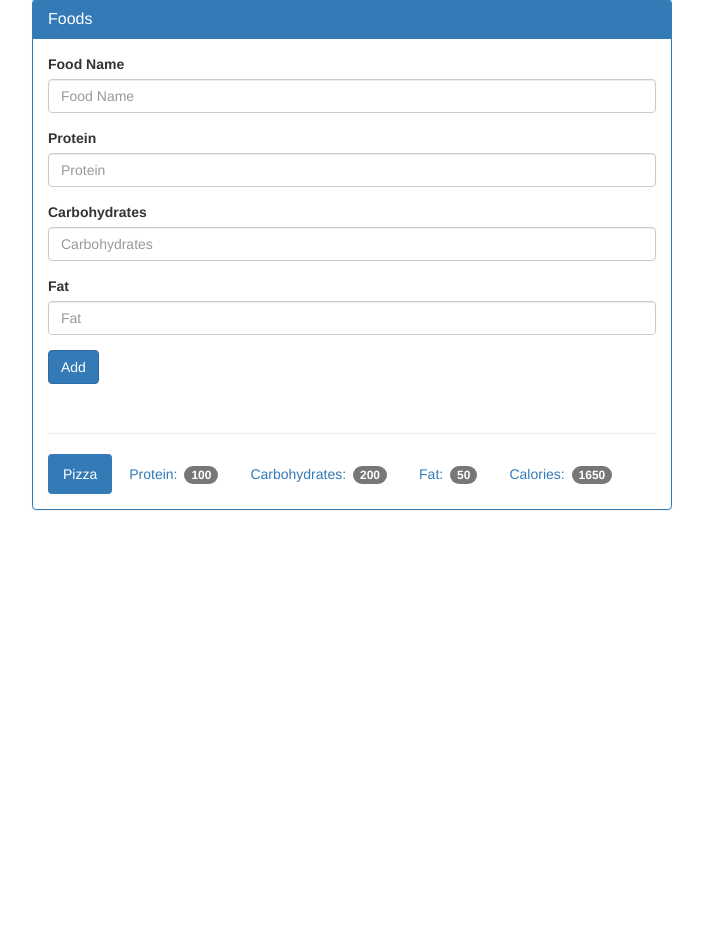
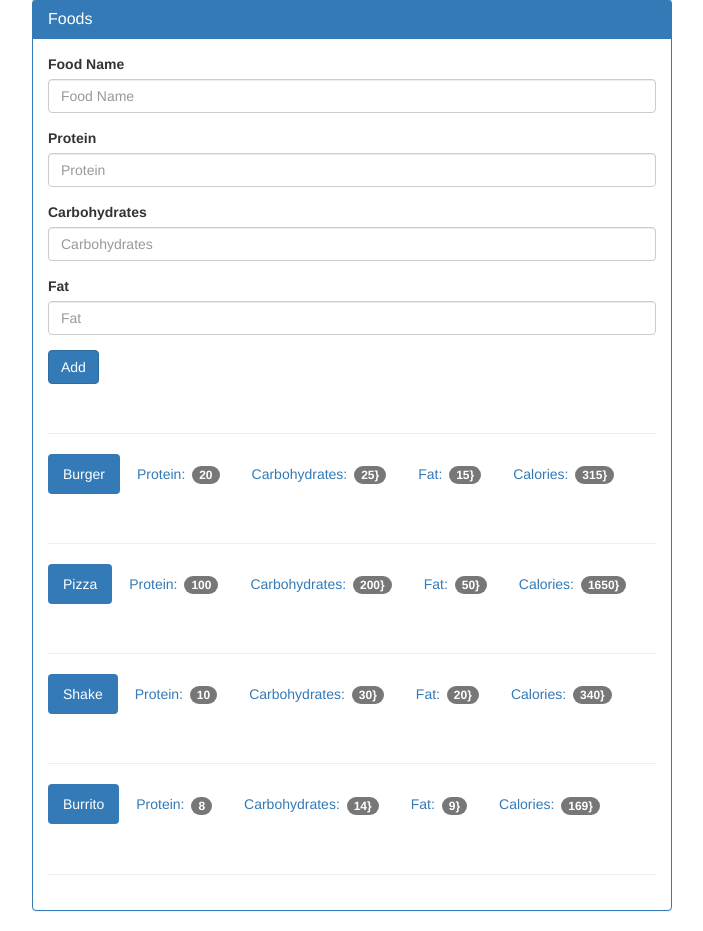
Before and after one commit to JallaJenkins/Flask_course_Food_Tracker_App, a Flask app: page /food in a window 1280 px wide. Shown: the part 71-1002 px from the top of the page, without its empty margins (288-991 px from the left). Before the commit the page ends 581 px from the top, so only its background shows below. Run offline with Flask 3, Linux system fonts and the light colour scheme; data comes from the database, SQL or seed files in the repository; both versions use the stored data as it was after the commit; some libraries are stand-ins or nearby versions.

Commit message:
"Lecture 35"

```diff
--- a/app.py
+++ b/app.py
@@ -28,6 +28,7 @@ def view():
 
 @app.route('/food', methods=['GET', 'POST'])
 def food():
+  db = get_db()
   if request.method == 'POST':
     name = request.form['food-name']
     protein = int(request.form['protein'])
@@ -36,12 +37,14 @@ def food():
 
     calories = protein * 4 + carbohydrates * 4 + fat * 9
 
-    db = get_db()
     db.execute('insert into food (name, protein, carbohydrates, fat, calories) values (?, ? ,? ,? ,?)', [name, protein, carbohydrates, fat, calories])
     db.commit()
 
+  cur = db.execute('select name, protein, carbohydrates, fat, calories from food')
+  results = cur.fetchall()
+
     # return f"<h1>Name: {request.form['food-name']} Protein: {request.form['protein']} Carbs: {request.form['carbohydrates']} Fat: {request.form['fat']} </h1>"
-  return render_template('add_food.html')
+  return render_template('add_food.html', results = results)
 
 
 if __name__ == '__main__':
--- a/templates/add_food.html
+++ b/templates/add_food.html
@@ -65,13 +65,18 @@
 
               <div class="page-header"></div>
 
+              {% for food in results %}
               <ul class="nav nav-pills" role="tablist">
-                <li class="active"><a>Pizza</a></li>
-                <li><a>Protein: <span class="badge">100</span></a></li>
-                <li><a>Carbohydrates: <span class="badge">200</span></a></li>
-                <li><a>Fat: <span class="badge">50</span></a></li>
-                <li><a>Calories: <span class="badge">1650</span></a></li>
+                <li class="active"><a>{{food.name}}</a></li>
+                <li><a>Protein: <span class="badge">{{food.protein}}</span></a></li>
+                <li><a>Carbohydrates: <span class="badge">{{food.carbohydrates}}}</span></a></li>
+                <li><a>Fat: <span class="badge">{{food.fat}}}</span></a></li>
+                <li><a>Calories: <span class="badge">{{food.calories}}}</span></a></li>
               </ul>
+
+              <div class="page-header"></div>
+
+              {% endfor %}
             </div>
 
           </div>
```
Also changed, not shown: food_log.db.
